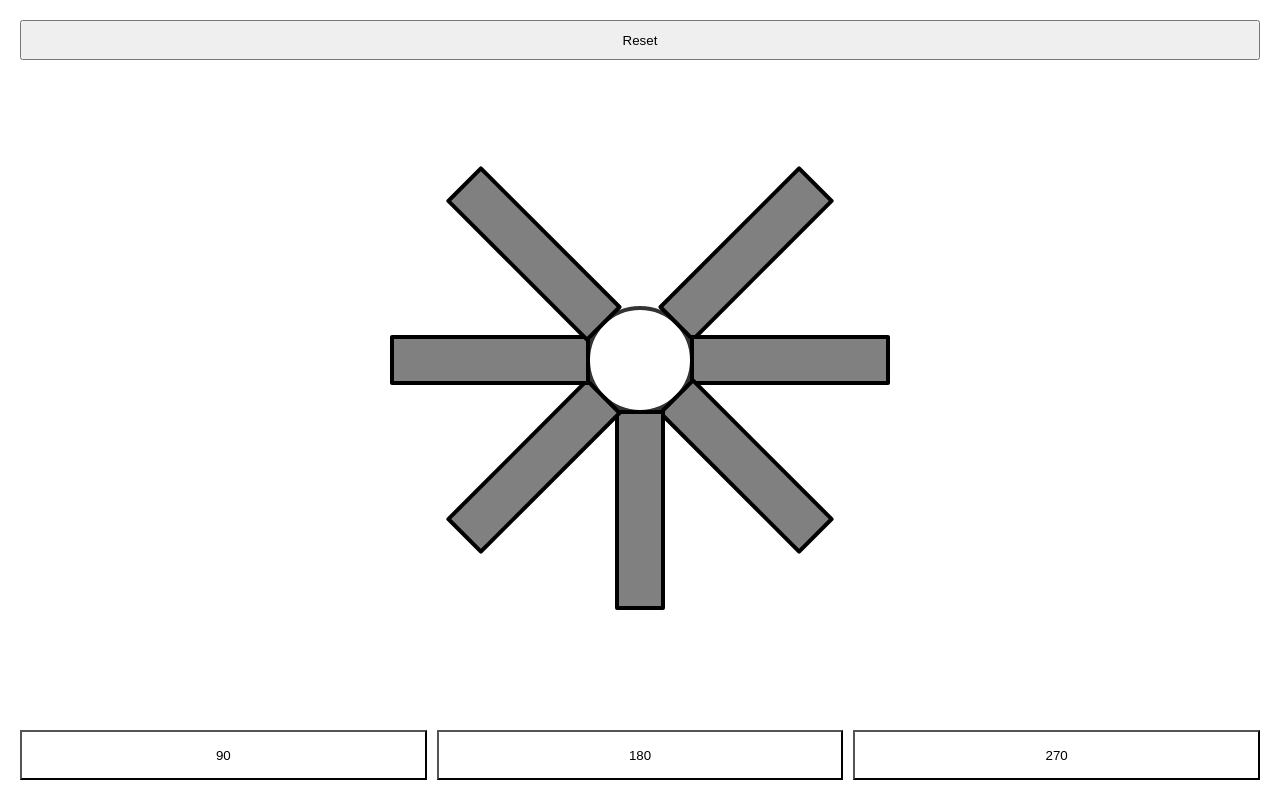
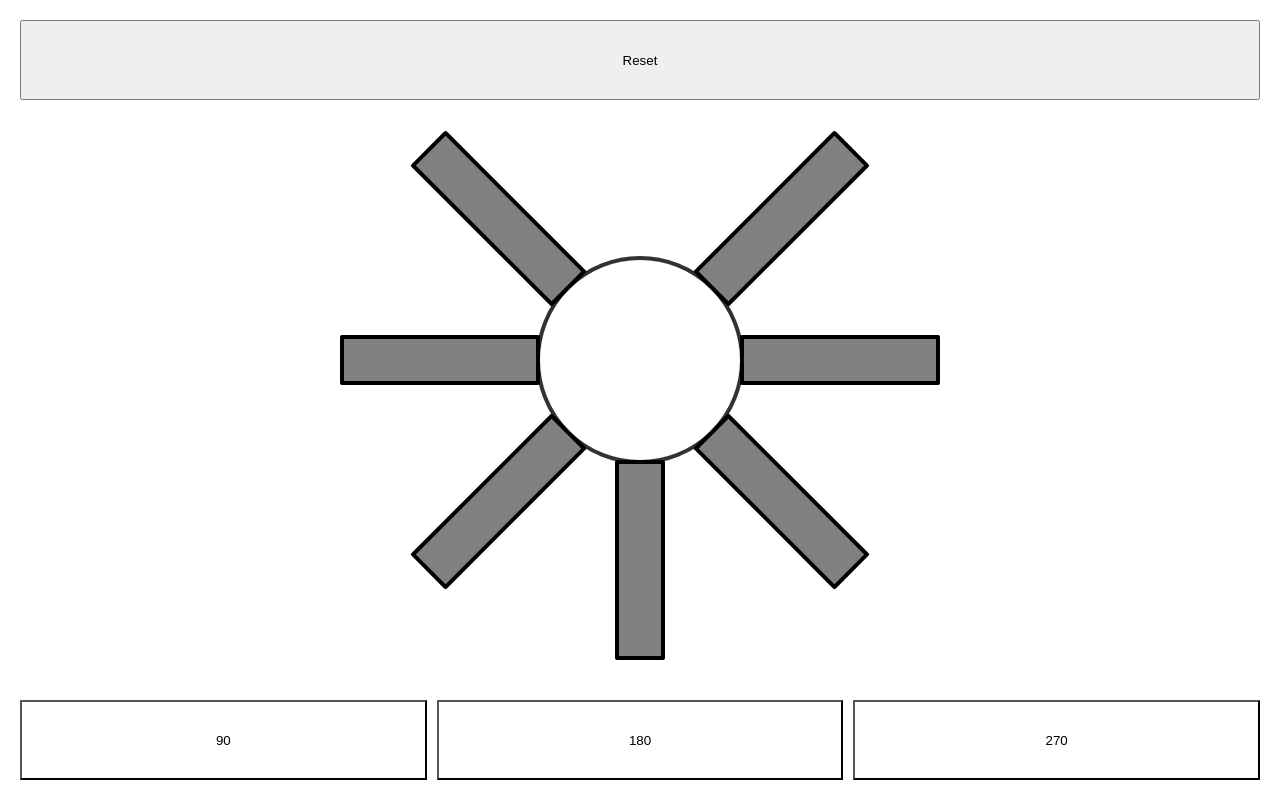
Before and after one commit to saltyfish-1119/lost-ark-turtle, a React (Create React App) app: page / in a window 1280 px wide. Built offline with nearby package versions, Linux system fonts and the light colour scheme.

Commit message:
update style

```diff
--- a/src/App.module.scss
+++ b/src/App.module.scss
@@ -13,12 +13,12 @@ body {
 }
 .reset {
   width: 100%;
-  height: 40px;
+  height: 10vh;
   padding: 0;
   cursor: pointer;
 }
 .circle {
-  width: 100px;
+  width: 200px;
   aspect-ratio: 1;
   border: 4px solid #333;
   border-radius: 50%;
@@ -61,11 +61,12 @@ body {
   display: flex;
   flex-direction: row;
   gap: 10px;
+  height: 10vh;
 
   button {
     cursor: pointer;
     width: 100vw;
-    height: 50px;
+    height: 100%;
     background: none;
     padding: 0;
   }
```
